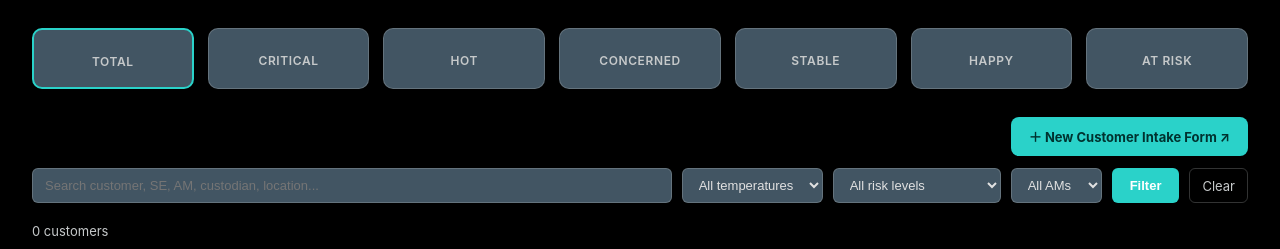
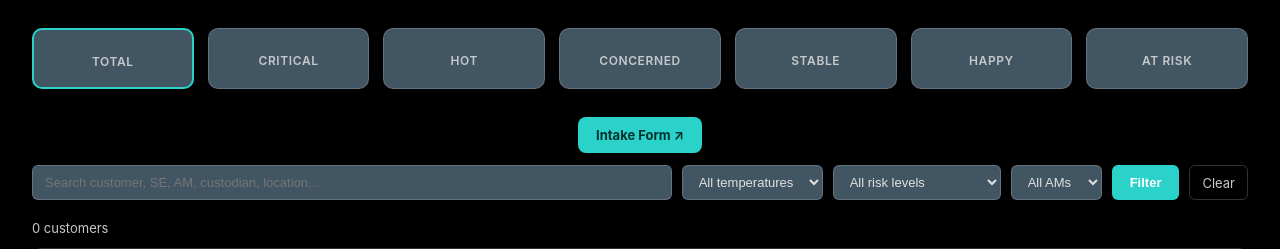
Before and after one commit to xod442/opal, a FastAPI app: template templates/dashboard.html in a window 1280 px wide. Shown: the part 72-321 px from the top of the page. Run offline with FastAPI, Linux system fonts and the light colour scheme; the template is opened without the code that fills it, so the values that code supplies are empty.

Commit message:
Center the Intake Form button and shorten its label
Co-Authored-By: Claude Opus 4.8 (1M context) <noreply@anthropic.com>

```diff
--- a/templates/dashboard.html
+++ b/templates/dashboard.html
@@ -270,10 +270,10 @@
   </div>
 
   <!-- Filters -->
-  <div style="display:flex; justify-content:flex-end; margin-bottom:12px;">
+  <div style="display:flex; justify-content:center; margin-bottom:12px;">
     <a href="{{ intake_form_url }}" target="_blank" rel="noopener"
        style="background:var(--accent); color:#00322f; text-decoration:none; font-weight:700; font-size:13px; padding:10px 18px; border-radius:8px; white-space:nowrap;">
-      ＋ New Customer Intake Form ↗
+      Intake Form ↗
     </a>
   </div>
 
```
